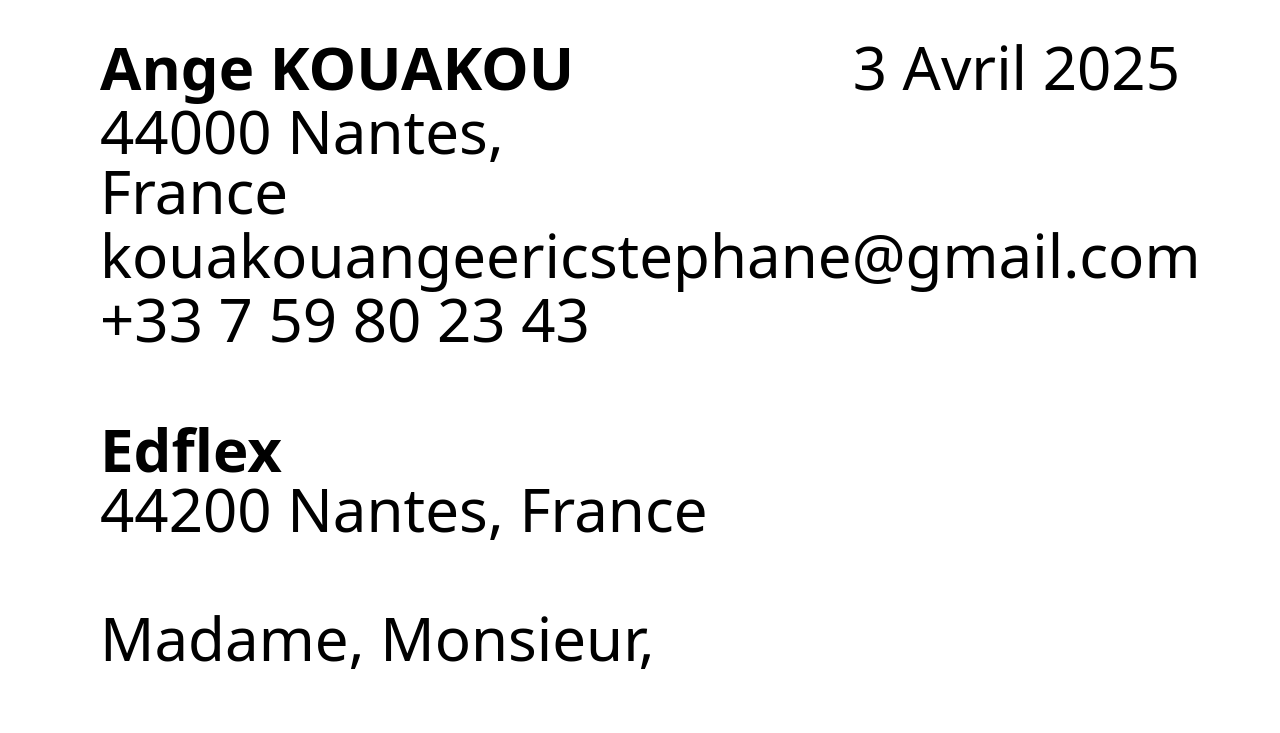
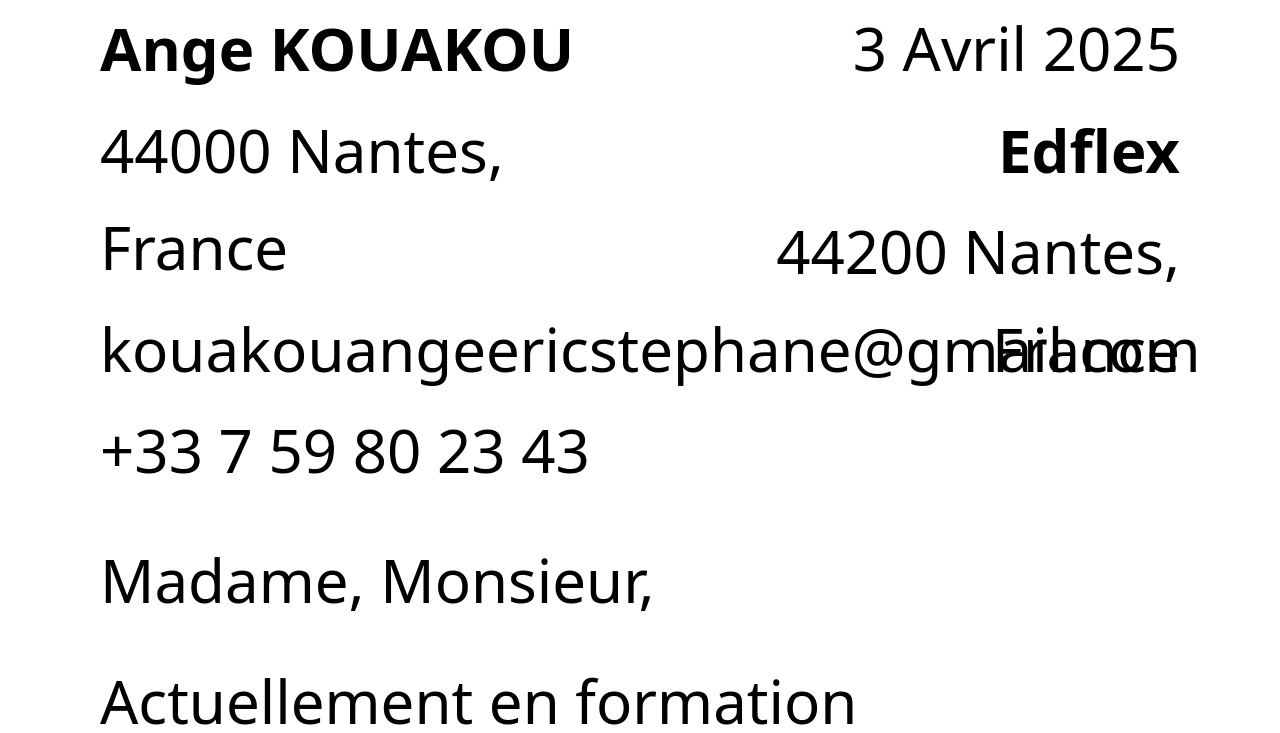
Before and after one commit to Ange230700/ultime-letter, a Next.js app: page / in a window 1280 px wide. Shown: the top 733 px of the page. Built offline with nearby package versions, Linux system fonts and the light colour scheme.

Commit message:
style: 💄  do some styling

```diff
--- a/src/app/components/CoverLetter.tsx
+++ b/src/app/components/CoverLetter.tsx
@@ -16,17 +16,14 @@ export default function CoverLetter({
           <p>{header.senderEmail}</p>
           <p>{header.senderPhone}</p>
         </div>
-        <div className="text-right">
+        <div className="space-y-1 text-right">
           <p>{header.date}</p>
+          {/* Recipient */}
+          <p className="font-semibold">{header.recipientCompany}</p>
+          {header.recipientName && <p>{header.recipientName}</p>}
+          <p>{header.recipientAddress}</p>
         </div>
       </header>
-
-      {/* Recipient */}
-      <section className="mb-8">
-        <p className="font-semibold">{header.recipientCompany}</p>
-        {header.recipientName && <p>{header.recipientName}</p>}
-        <p>{header.recipientAddress}</p>
-      </section>
 
       {/* Salutation */}
       <section className="mb-6">
--- a/src/app/layout.tsx
+++ b/src/app/layout.tsx
@@ -27,7 +27,7 @@ export default function RootLayout({
   return (
     <html lang="en" className="h-[3508px] max-w-[2408px] overflow-hidden">
       <body
-        className={`${geistSans.variable} ${geistMono.variable} flex h-full w-full flex-col overflow-hidden text-6xl antialiased`}
+        className={`${geistSans.variable} ${geistMono.variable} flex h-full w-full flex-col overflow-hidden text-6xl leading-relaxed antialiased`}
       >
         {children}
       </body>
```
